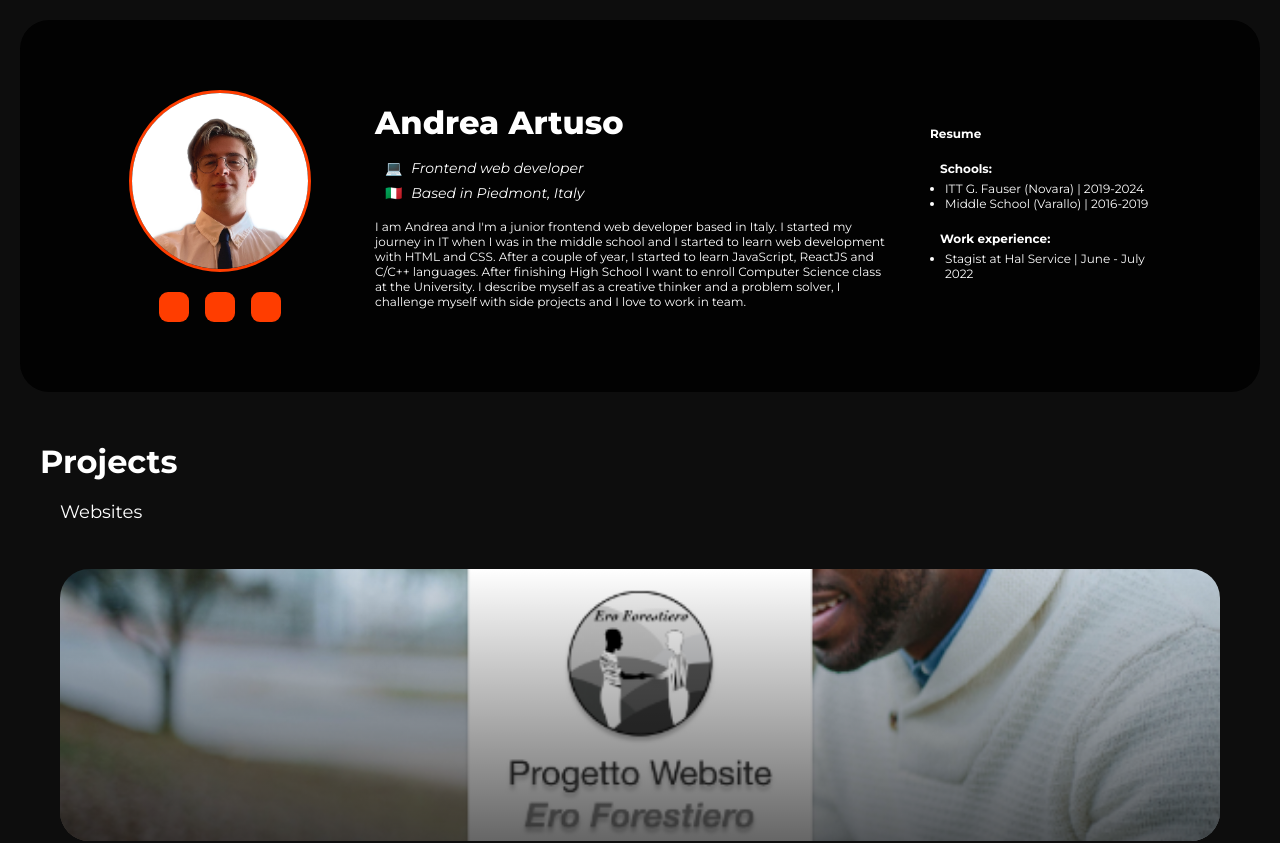
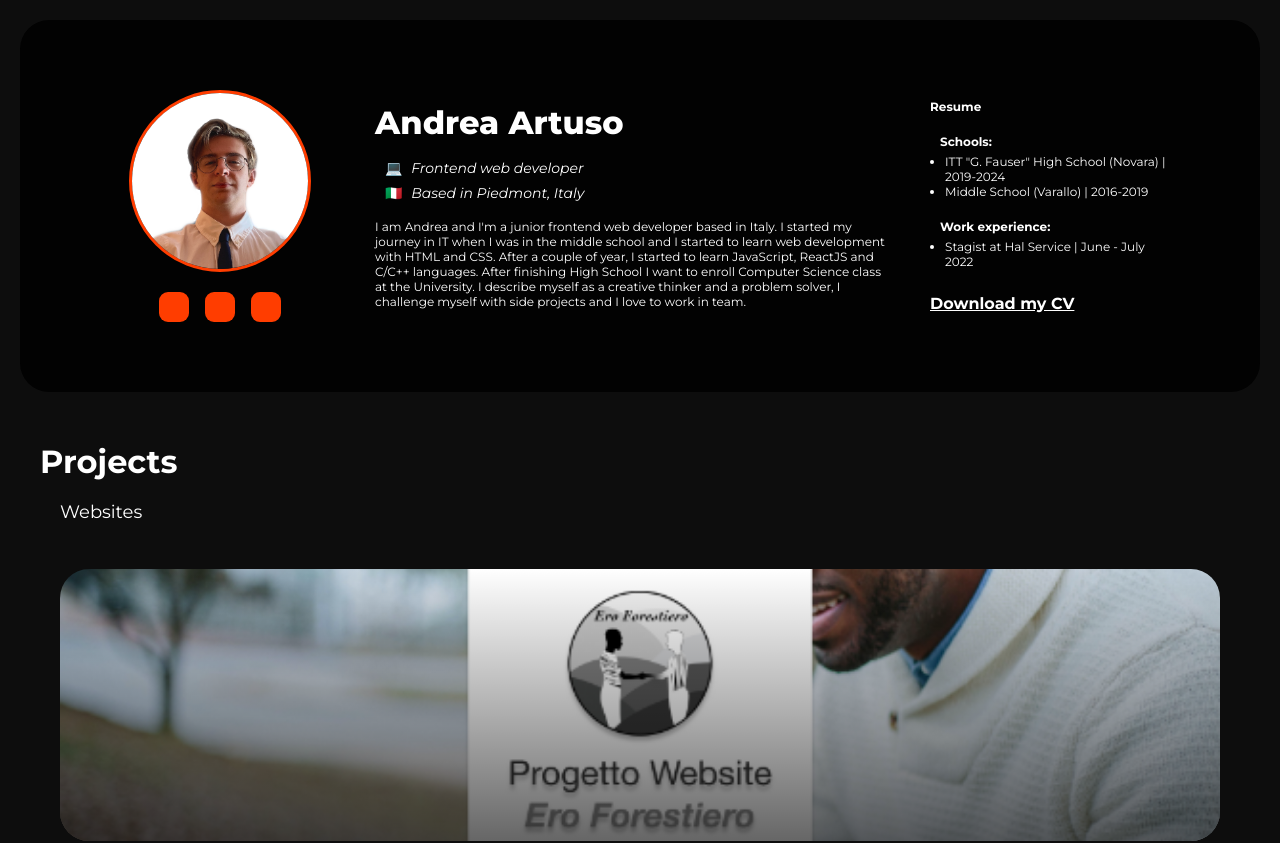
Before and after one commit to andrea-artuso/andrea-artuso.github.io, a React (Create React App) app: page / in a window 1280 px wide. Shown: the top 843 px of the page. Built offline with nearby package versions, Linux system fonts and the light colour scheme; some icons are missing; the HTML template or start-up script is replaced by a standard one.

Commit message:
added downloadable CV

```diff
--- a/package.json
+++ b/package.json
@@ -10,7 +10,7 @@
     "akar-icons": "^1.9.18",
     "react": "^18.2.0",
     "react-dom": "^18.1.0",
-    "react-scripts": "5.0.1",
+    "react-scripts": "^5.0.1",
     "web-vitals": "^2.1.4"
   },
   "scripts": {
--- a/src/App.js
+++ b/src/App.js
@@ -3,6 +3,8 @@ import ProfilePictue from './assets/ProfilePicture.png';
 import logo from './assets/logotype-WHITE.png';
 
 import eroforestiero from './assets/projects/ero-forestiero.webp';
+
+import CV from './assets/AndreaArtuso_CV_07-2022.pdf';
 
 import { LinkedinBoxFill, GithubFill, Envelope } from 'akar-icons';
 
@@ -63,7 +65,7 @@ function App() {
           <p>
             <strong>Schools:</strong>
             <ul className='resume-list'>
-              <li>ITT G. Fauser (Novara) | 2019-2024</li>
+              <li>ITT "G. Fauser" High School (Novara) | 2019-2024</li>
               <li>Middle School (Varallo) | 2016-2019</li>
             </ul>
             <br />
@@ -73,7 +75,7 @@ function App() {
             </ul>
           </p>
 
-        {/*<a href='' download={true}>Download my CV</a>*/}
+        <a href={CV} download={true}>Download my CV</a>
         </div>
       </header>
 
```
Also changed, not shown: 2 other files (tests, documents, lock files or other folders).
